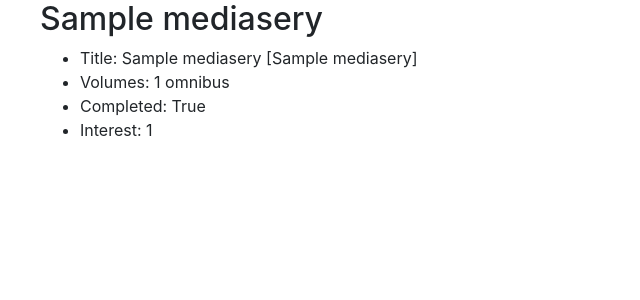
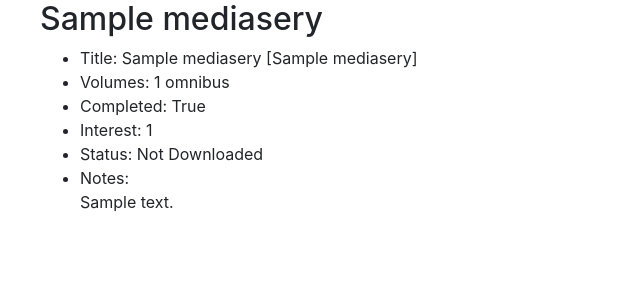
Before and after one commit to mincem/media_list, a Django app: page /media_list/detail/1/ in a window 1280 px wide. Shown: the part 56-356 px from the top of the page, without its empty margins (0-640 px from the left). Run offline with Django 3.2, Linux system fonts and the light colour scheme; tables that the repository leaves empty hold one stand-in row (values such as "Sample post"); some libraries are stand-ins or nearby versions.

Commit message:
Add javascript and jQuery

```diff
--- /dev/null
+++ b/src/media_list/static/media_list/js/list.js
@@ -0,0 +1,5 @@
+$(document).ready(function(){
+  $('.ml-row').click(function(){
+      window.location.href = $(this).data('detail-url');
+  });
+});
--- a/src/media_list/templates/media_list/base.html
+++ b/src/media_list/templates/media_list/base.html
@@ -32,5 +32,10 @@
     {% block content %}
     {% endblock %}
 </div>
+
+<script src="https://code.jquery.com/jquery-3.3.1.min.js" crossorigin="anonymous"
+        integrity="sha256-FgpCb/KJQlLNfOu91ta32o/NMZxltwRo8QtmkMRdAu8="></script>
+{% block extra_js %}{% endblock %}
+
 </body>
 </html>
--- a/src/media_list/templates/media_list/detail.html
+++ b/src/media_list/templates/media_list/detail.html
@@ -14,9 +14,26 @@
                     [{{ object.alternate_title }}]
                 {% endif %}
             </li>
-            <li class="md-column md-column-volumes">Volumes: {{ object.display_volumes }}</li>
-            <li class="md-column md-column-completed">Completed: {{ object.is_completed }}</li>
-            <li class="md-column md-column-interest">Interest: {{ object.interest }}</li>
+
+            <li class="md-column md-column-volumes">
+                Volumes: {{ object.display_volumes }}
+            </li>
+
+            <li class="md-column md-column-completed">
+                Completed: {{ object.is_completed }}
+            </li>
+
+            <li class="md-column md-column-interest">
+                Interest: {{ object.interest }}
+            </li>
+
+            <li class="md-column md-column-status">
+                Status: {{ object.get_status_display }}
+            </li>
+            <li class="md-column md-column-notes">
+                Notes:
+                <p>{{ object.notes }}</p>
+            </li>
         </ul>
     </div>
 
```
Also changed, not shown: src/media_list/templates/media_list/index.html (+7 -2 lines).
